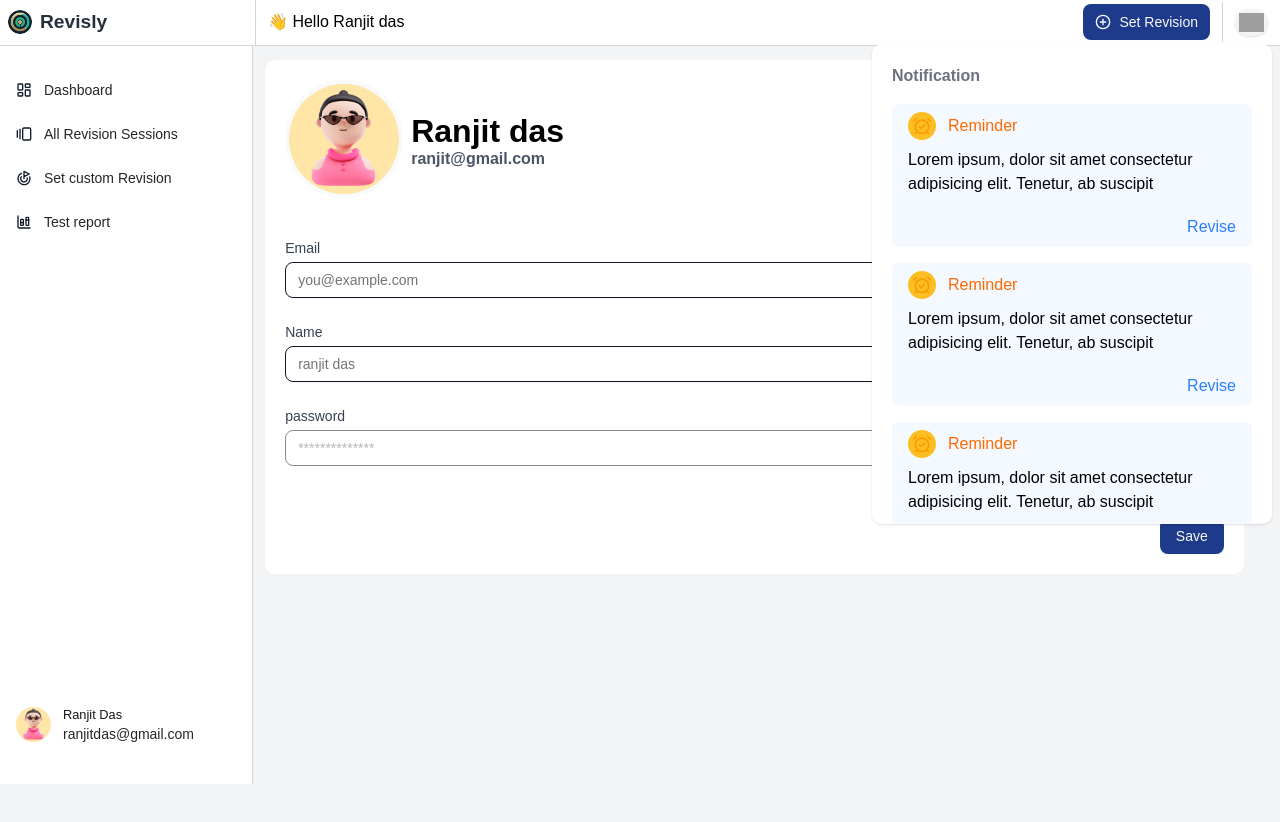
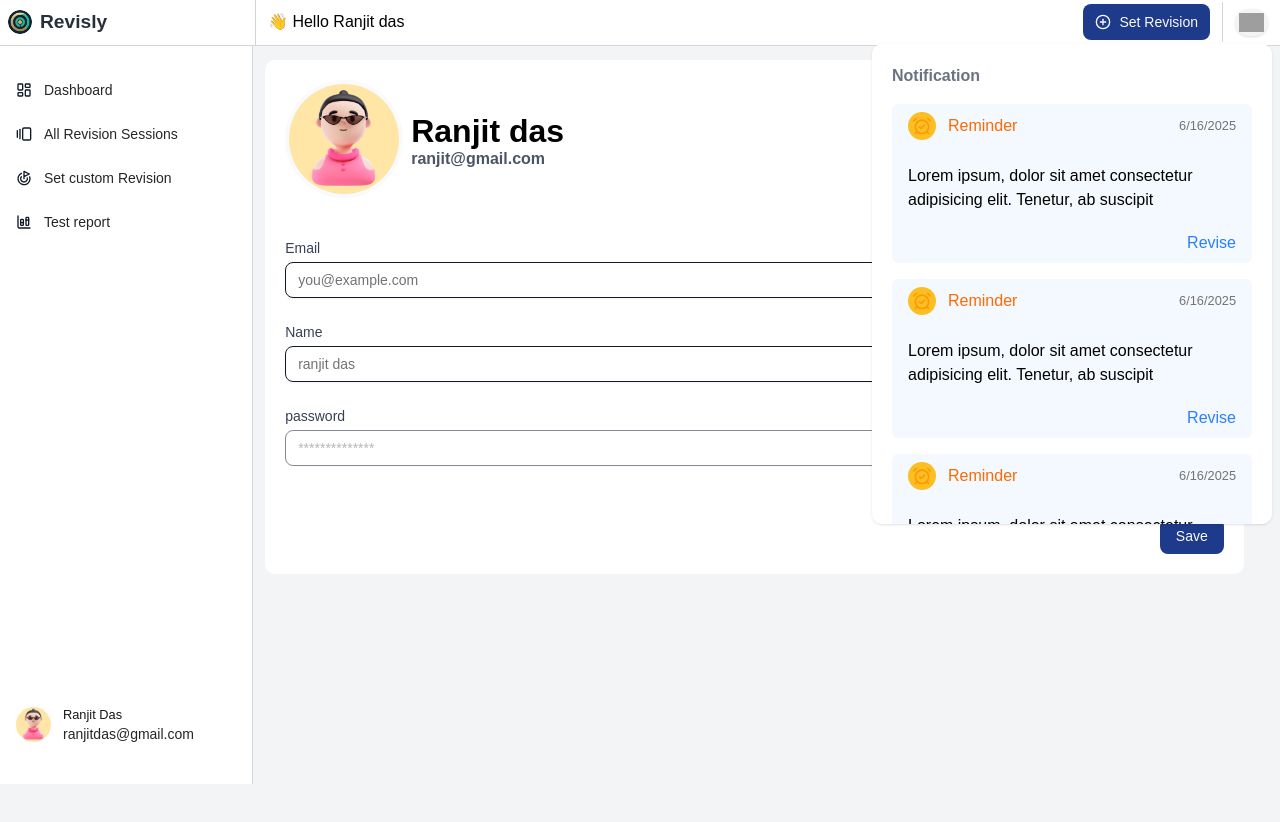
Before and after one commit to ranjit1024/revision, a Next.js app: page /revisly/profile in a window 1280 px wide. Both pictures are taken after a click on the element 1251 px from the left and 22 px from the top of the page. Shown: the top 822 px of the page. Built offline with nearby package versions, Linux system fonts and the light colour scheme; grey boxes are pictures that could not be loaded; a web font is replaced by a local one.

Commit message:
date added

```diff
--- a/components/ui/notification.tsx
+++ b/components/ui/notification.tsx
@@ -1,8 +1,10 @@
 import { AlarmCheckIcon } from "lucide-react";
 export default function Notification() {
+    const date = new Date();
   return (
 
       <div className="flex mt-4 gap-2 h-fit  justify-center flex-col px-4 py-2  bg-blue-300/10 rounded-sm">
+        <div className="flex justify-between mb-4 items-center">
         <div className="flex items-center gap-3">
           <div className="p-1 bg-accent rounded-full text-chart-5">
             <AlarmCheckIcon className="size-5"/>
@@ -10,7 +12,11 @@ export default function Notification() {
           <p className="text-orange-500 font-medium">Reminder</p>
         </div>
         <div>
-          <p className="w-[100%]"></p>
+            <p className="text-[0.8rem] font-medium text-muted-foreground">{date.toLocaleDateString()}</p>
+        </div>
+        </div>
+        <div>
+          <p className="w-[100%] text-center"></p>
           Lorem ipsum, dolor sit amet consectetur adipisicing elit. Tenetur, ab
           suscipit
         </div>
```
